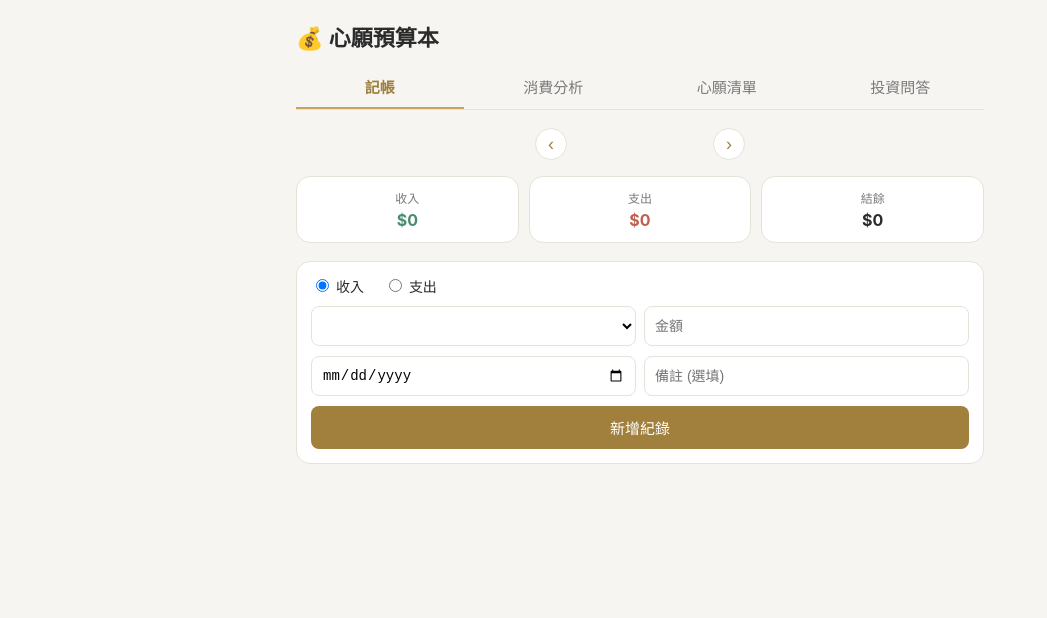
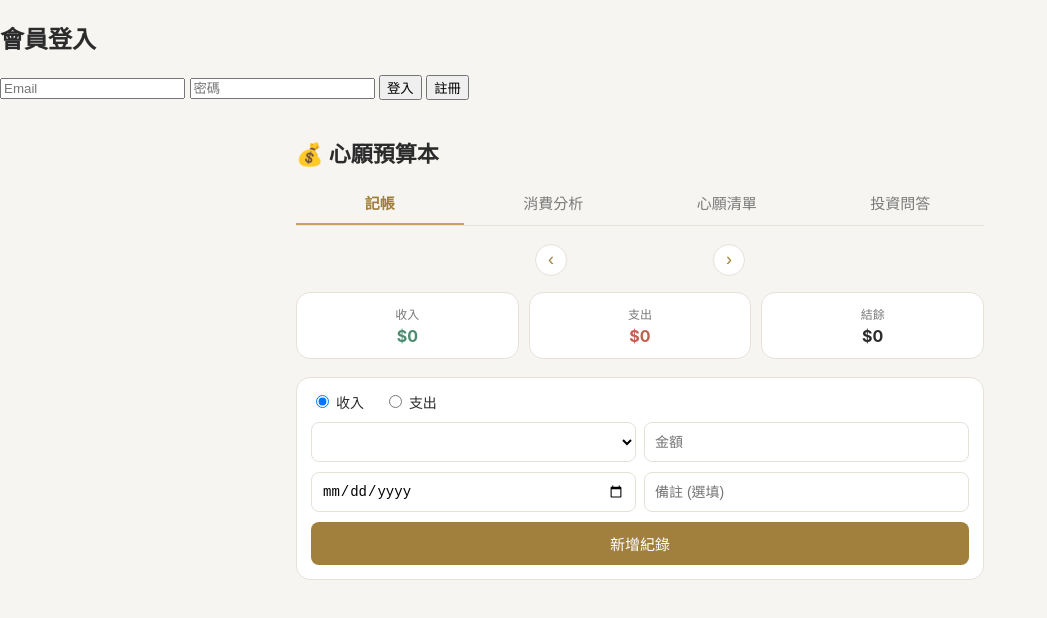
Before and after one commit to wanjlee-spec/wishnmoney, a plain HTML site: page index.html in a window 1280 px wide. Shown: the whole page, without its empty margins (0-1047 px from the left). Drawn offline with nearby package versions, Linux system fonts and the light colour scheme.

Commit message:
Update index.html

```diff
--- a/index.html
+++ b/index.html
@@ -7,6 +7,28 @@
 <link rel="stylesheet" href="style.css">
 </head>
 <body>
+
+<div id="authBox">
+  <h2>會員登入</h2>
+
+  <input
+    type="email"
+    id="authEmail"
+    placeholder="Email"
+  >
+
+  <input
+    type="password"
+    id="authPassword"
+    placeholder="密碼"
+  >
+
+  <button id="loginBtn">登入</button>
+  <button id="signupBtn">註冊</button>
+
+  <p id="authMessage"></p>
+</div>
+
 <div class="app">
   <header class="topbar">
     <h1>💰 心願預算本</h1>
```
